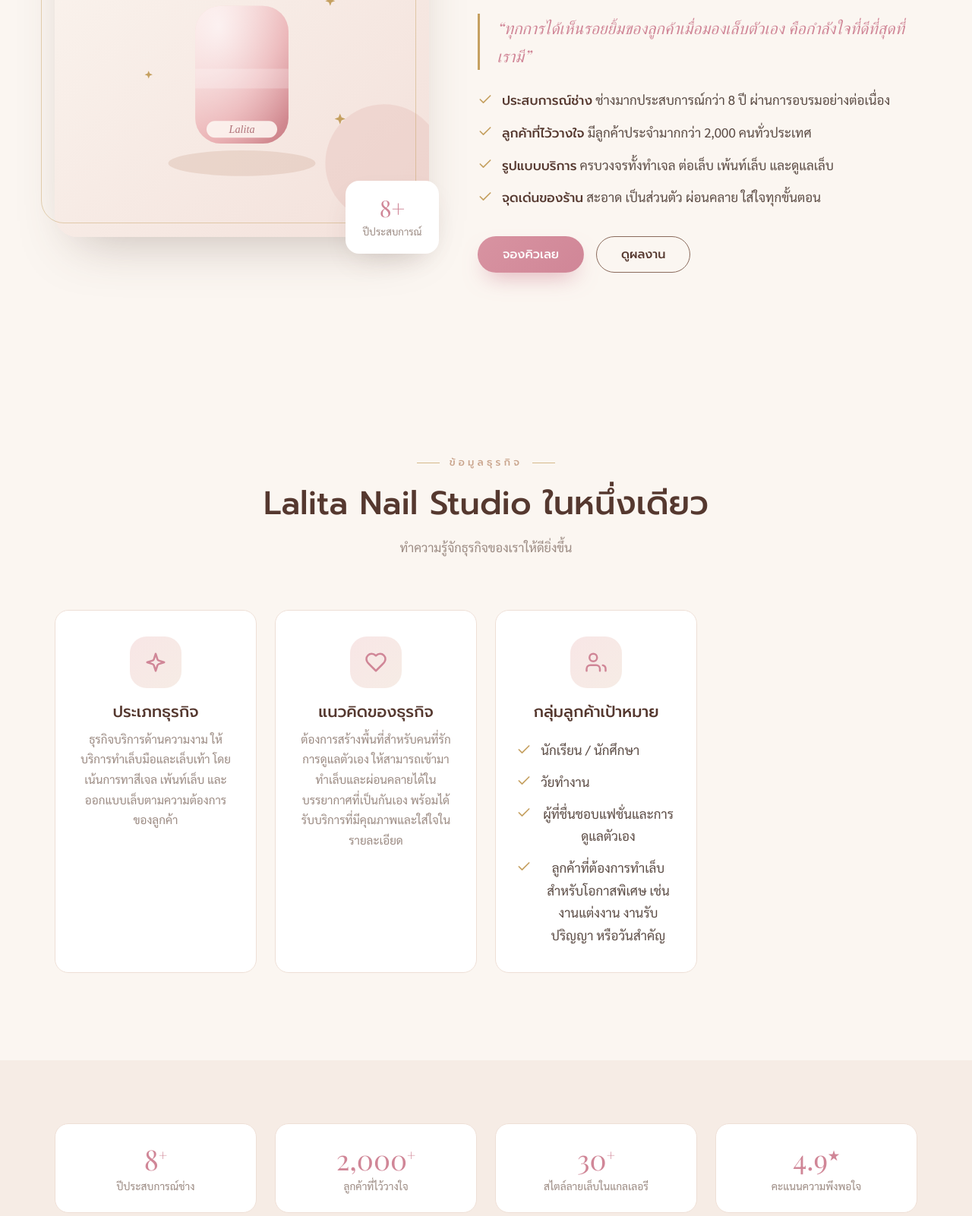
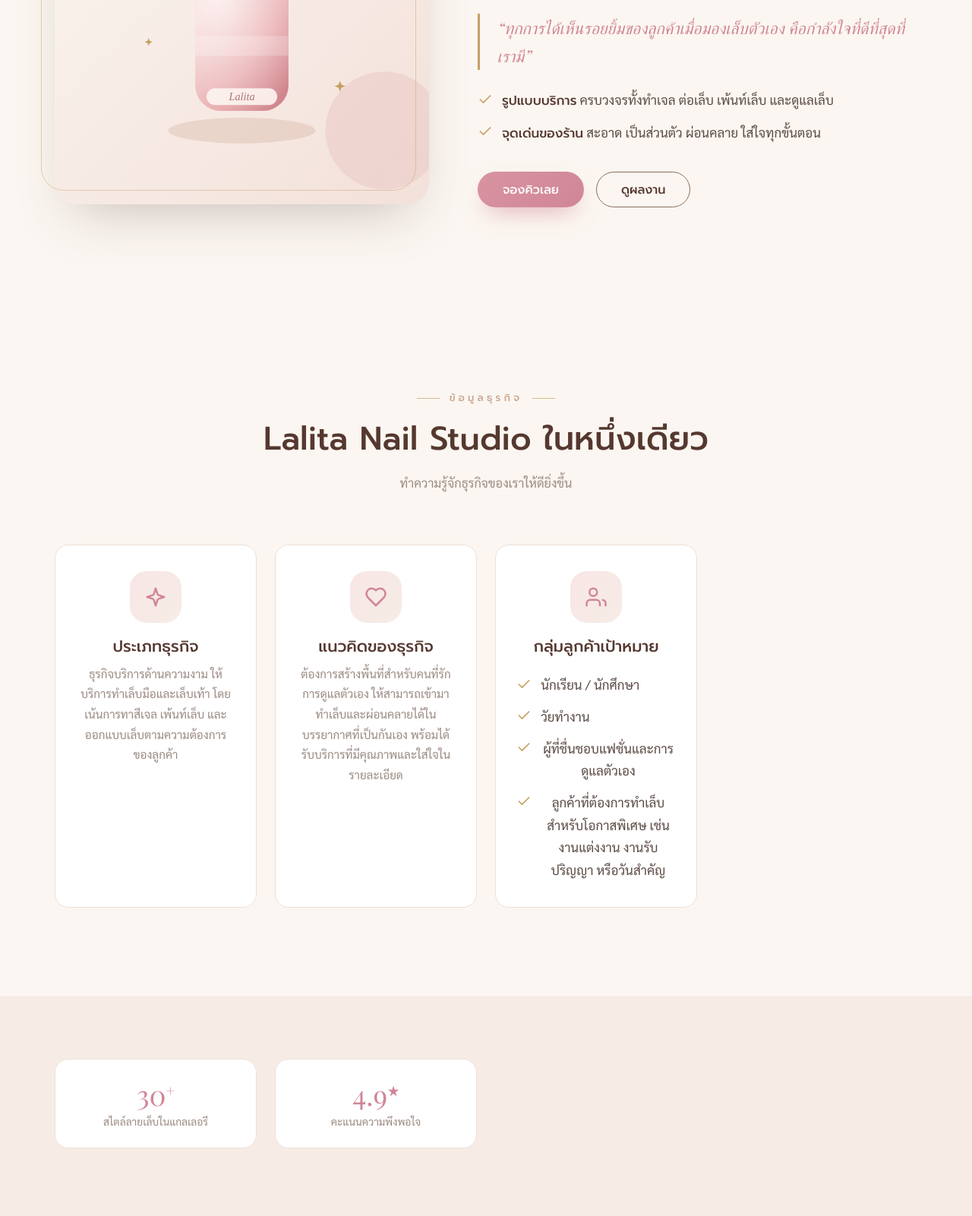
Before and after one commit to runglalita/lalita-nail-studio, a website: page about.html in a window 1280 px wide. Shown: the part 760-2361 px from the top of the page at 76% size. Drawn offline with nearby package versions, Linux system fonts and the light colour scheme; a web font is replaced by a local one.

Commit message:
fix: remove '8+ years experience' and '2,000+ customers' claims from all pages

```diff
--- a/about.html
+++ b/about.html
@@ -82,10 +82,7 @@
             <div class="frame">
               <img src="images/about.svg" alt="ภาพบรรยากาศร้านและอุปกรณ์ทำเล็บ Lalita Nail Studio" width="800" height="800">
             </div>
-            <div class="split__exp">
-              <span class="num">8+</span>
-              <span>ปีประสบการณ์</span>
-            </div>
+
           </div>
           <div class="reveal reveal-1">
             <span class="eyebrow">เรื่องราวของเรา</span>
@@ -97,14 +94,6 @@
             </p>
             <p class="about-quote">“ทุกการได้เห็นรอยยิ้มของลูกค้าเมื่อมองเล็บตัวเอง คือกำลังใจที่ดีที่สุดที่เรามี”</p>
             <ul class="check-list">
-              <li>
-                <svg xmlns="http://www.w3.org/2000/svg" viewBox="0 0 24 24" fill="none" stroke="currentColor" stroke-width="2" stroke-linecap="round" stroke-linejoin="round" aria-hidden="true"><path d="M20 6 9 17l-5-5"/></svg>
-                <span><strong>ประสบการณ์ช่าง</strong>&nbsp;ช่างมากประสบการณ์กว่า 8 ปี ผ่านการอบรมอย่างต่อเนื่อง</span>
-              </li>
-              <li>
-                <svg xmlns="http://www.w3.org/2000/svg" viewBox="0 0 24 24" fill="none" stroke="currentColor" stroke-width="2" stroke-linecap="round" stroke-linejoin="round" aria-hidden="true"><path d="M20 6 9 17l-5-5"/></svg>
-                <span><strong>ลูกค้าที่ไว้วางใจ</strong>&nbsp;มีลูกค้าประจำมากกว่า 2,000 คนทั่วประเทศ</span>
-              </li>
               <li>
                 <svg xmlns="http://www.w3.org/2000/svg" viewBox="0 0 24 24" fill="none" stroke="currentColor" stroke-width="2" stroke-linecap="round" stroke-linejoin="round" aria-hidden="true"><path d="M20 6 9 17l-5-5"/></svg>
                 <span><strong>รูปแบบบริการ</strong>&nbsp;ครบวงจรทั้งทำเจล ต่อเล็บ เพ้นท์เล็บ และดูแลเล็บ</span>
@@ -178,14 +167,6 @@
     <section class="section section--tint" style="padding-top:2.2rem;">
       <div class="container">
         <div class="stats">
-          <div class="stat reveal">
-            <span class="num">8<sup>+</sup></span>
-            <span>ปีประสบการณ์ช่าง</span>
-          </div>
-          <div class="stat reveal reveal-1">
-            <span class="num">2,000<sup>+</sup></span>
-            <span>ลูกค้าที่ไว้วางใจ</span>
-          </div>
           <div class="stat reveal reveal-2">
             <span class="num">30<sup>+</sup></span>
             <span>สไตล์ลายเล็บในแกลเลอรี</span>
```
Also changed, not shown: index.html (+2 -18 lines).
